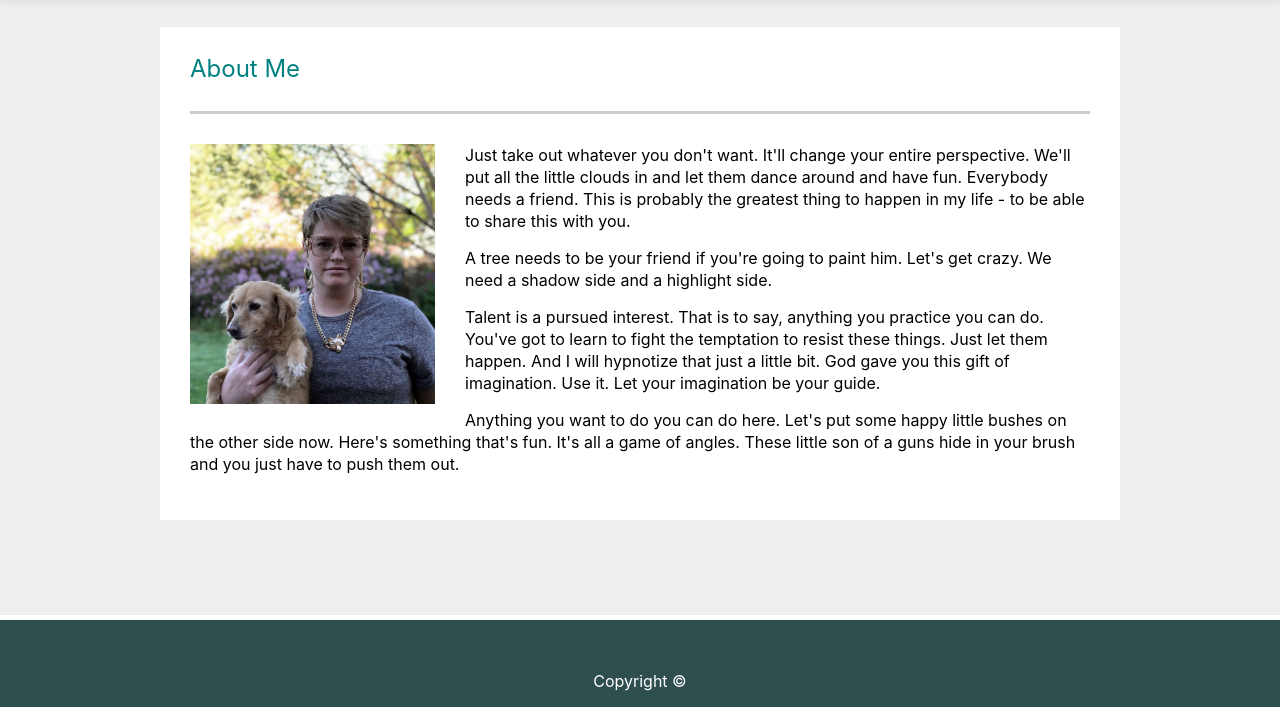
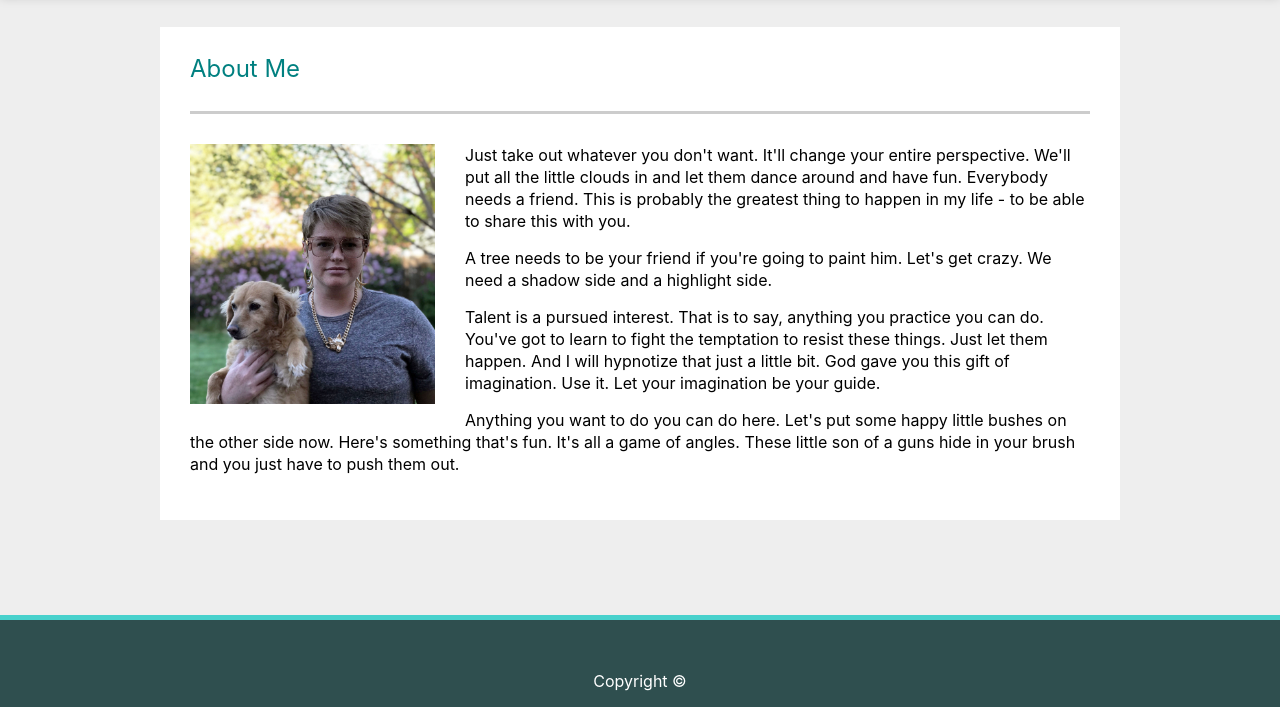
Before and after one commit to caseyisonit/Basic-Porfolio, a plain HTML site: page index.html in a window 1280 px wide. Shown: the part 93-800 px from the top of the page. Drawn offline with Linux system fonts and the light colour scheme.

Commit message:
fixed the footer. index is good.

```diff
--- a/assets/css/style.css
+++ b/assets/css/style.css
@@ -83,9 +83,7 @@ footer {
     background-color: darkslategrey;
     color: white;
     text-align: center;
-    border-top-color: teal;
-    border-top: 5px;
-    border-top-style: solid;
+    box-shadow: 0 -5px mediumturquoise;
 }
 
 .footer {
```
